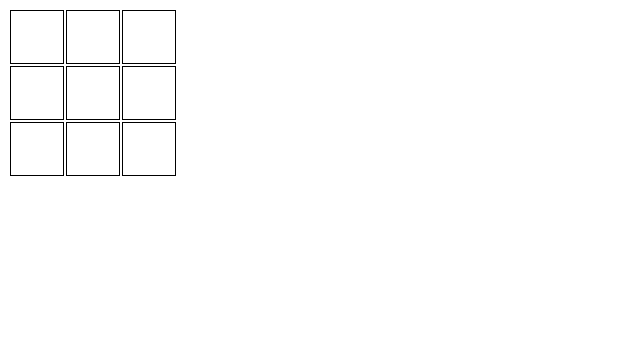
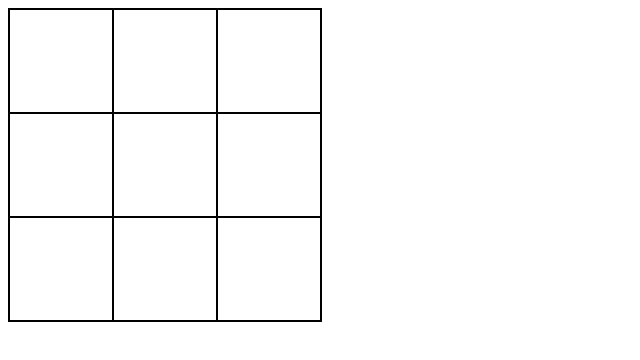
Before and after one commit to ji-silver/Javascript-Basic-Game, a plain HTML site: page 3.틱택토/index.html in a window 1280 px wide. Shown: the whole page, without its empty margins (0-640 px from the left). Drawn offline with Linux system fonts and the light colour scheme.

Commit message:
Update index.html

```diff
--- a/3.틱택토/index.html
+++ b/3.틱택토/index.html
@@ -4,40 +4,26 @@
     <meta charset="UTF-8">
     <meta name="viewport" content="width=device-width, initial-scale=1.0">
     <title>틱택토</title>
-
     <style>
+        table {
+            border-collapse: collapse;
+        }
         td {
-            border : 1px solid black;
-            width: 50px;
-            height: 50px;
+            border : 2px solid black;
+            width: 100px;
+            height: 100px;
             text-align: center;
+            font-size: 35px;
             font-weight: bold;
-            font-size: 35px;
+        }
+        div {
+            font-size: 20px;
+            font-weight: bold;
         }
     </style>
 </head>
 <body>
-
-    <!-- <table>
-        <tr>
-            <td></td>
-            <td></td>
-            <td></td>
-        </tr>
-        <tr>
-            <td></td>
-            <td></td>
-            <td></td>
-        </tr>
-        <tr>
-            <td></td>
-            <td></td>
-            <td></td>
-        </tr>
-    </table> -->
-
     <script src="틱택토.js"></script>
-
 
 </body>
 </html>
```
